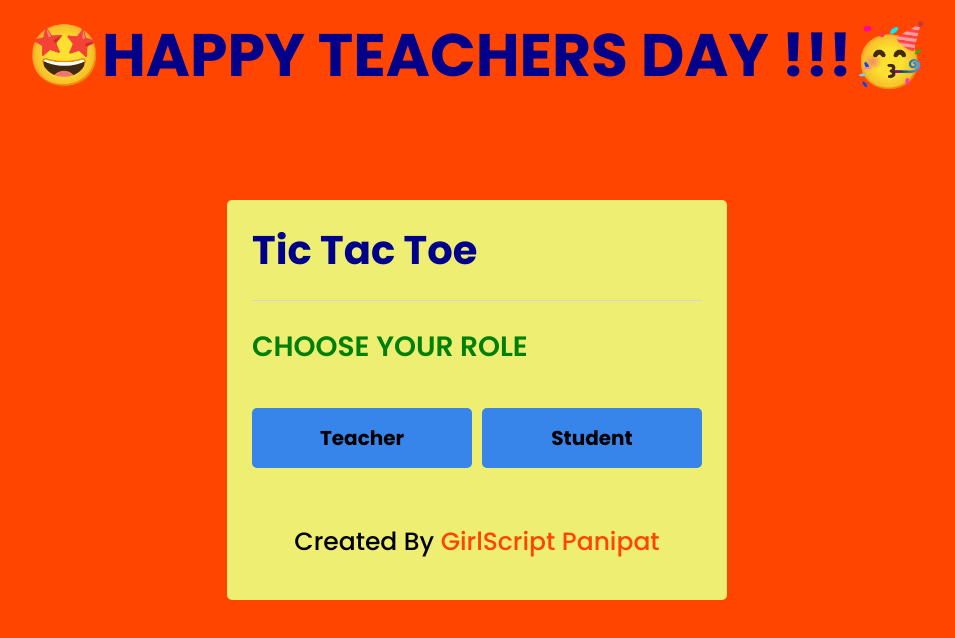
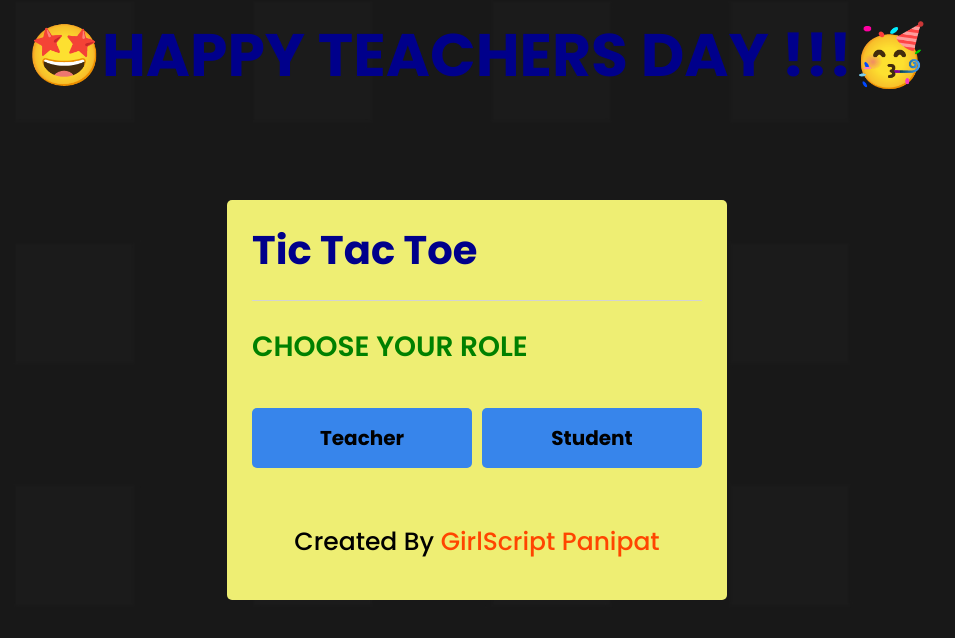
Before and after one commit to Ashwani132003/Tic-Tac-Toe, a plain HTML site: page index.html in a window 1280 px wide. Shown: the whole page, without its empty margins (163-1118 px from the left). Drawn offline with Linux system fonts and the light colour scheme.

Commit message:
Update style.css

```diff
--- a/style.css
+++ b/style.css
@@ -19,7 +19,8 @@ H1 {
 }
 
 body {
-    background: orangered;
+    background: url(./Background.jpg);
+    background-repeat: no-repeat;
 }
 
 .select-box,
```
